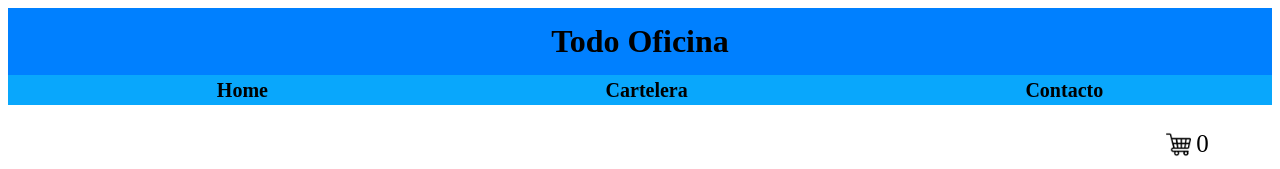
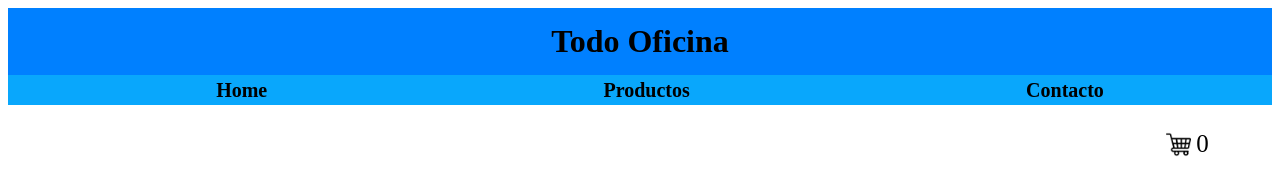
Before and after one commit to manuel-piriz/EntregaFinalReact-MPiriz, a React (Vite) app in the folder preentregauno/: page / in a window 1280 px wide. Shown: the top 169 px of the page. Built offline with nearby package versions, Linux system fonts and the light colour scheme.

Commit message:
corregir

```diff
--- a/preentregauno/src/componentes/NavBar/NavBar.jsx
+++ b/preentregauno/src/componentes/NavBar/NavBar.jsx
@@ -12,7 +12,7 @@ const NavBar = () => {
                     <a href="">Home</a>
                 </li>
                 <li>
-                    <a href="">Cartelera</a>
+                    <a href="">Productos</a>
                 </li>
                 <li>
                     <a href="">Contacto</a>
```
Also changed, not shown: 1 other file (tests, documents, lock files or other folders).
